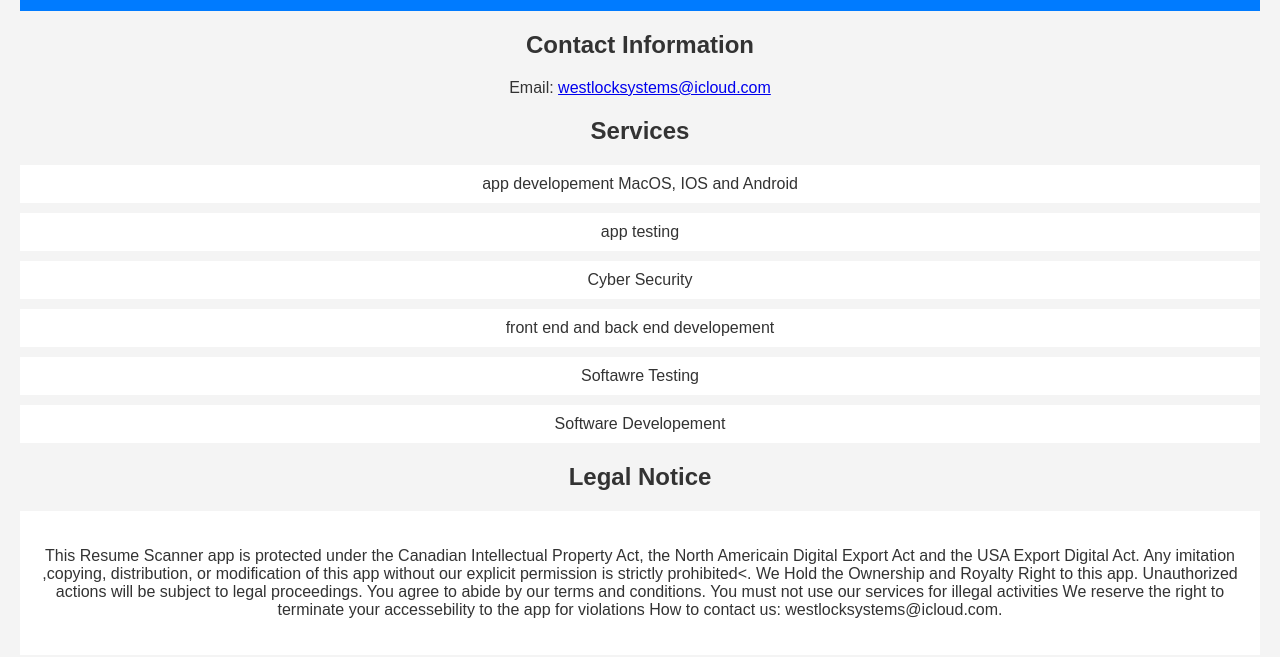
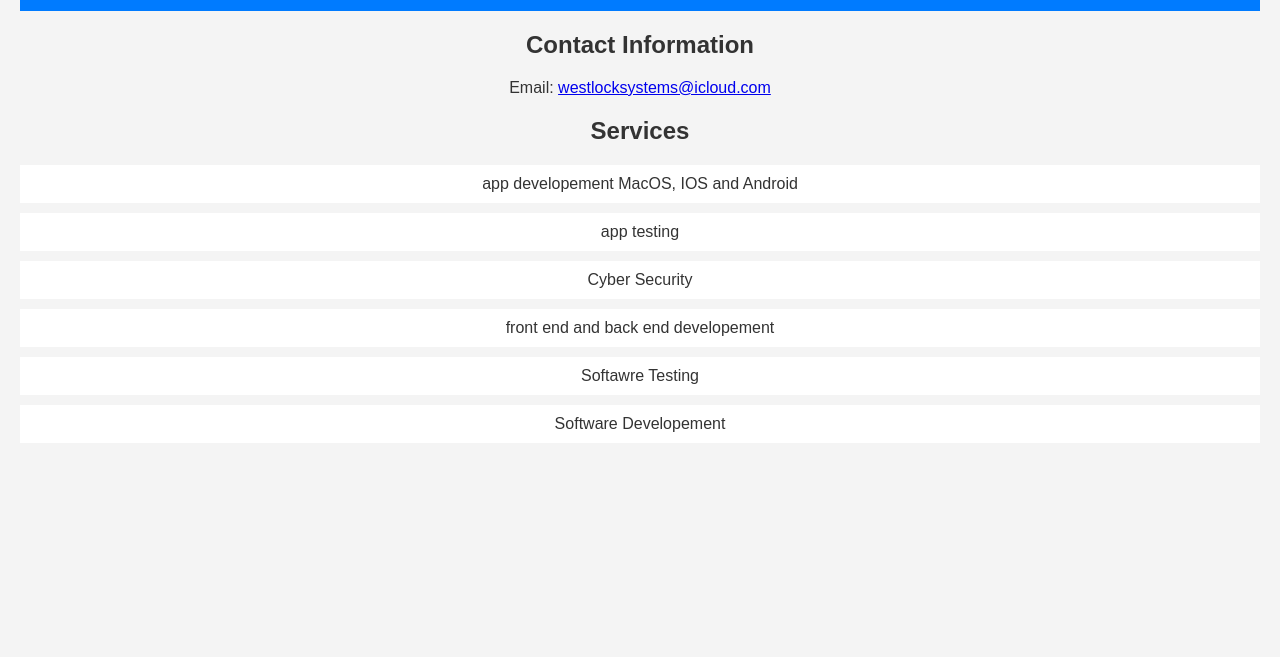
Before and after one commit to Benbm24/westlockos, a plain HTML site: page index.html in a window 1280 px wide. Shown: the part 109-766 px from the top of the page. Drawn offline with Linux system fonts and the light colour scheme.

Commit message:
Update index.html

```diff
--- a/index.html
+++ b/index.html
@@ -62,17 +62,7 @@
            <li>Softawre Testing</li>
            <li> Software Developement</li>
          </ul>
-        <h2>Legal Notice</h2>
-        <div class="legal-notice">
-         <p>This Resume Scanner app is protected under the Canadian Intellectual Property Act, the North Americain Digital Export Act and
-         the USA Export Digital Act. Any imitation ,copying, distribution, or modification of this app without our explicit permission is
-         strictly prohibited<. We Hold the Ownership and Royalty Right to this app.
-          Unauthorized actions will be subject to legal proceedings.
-          You agree to abide by our terms and conditions.
-          You must not use our services for illegal activities
-          We reserve the right to terminate your accessebility to the app for violations
-          How to contact us: westlocksystems@icloud.com.</p>
-        </div>
+
        </div>
 
    </body>
```
